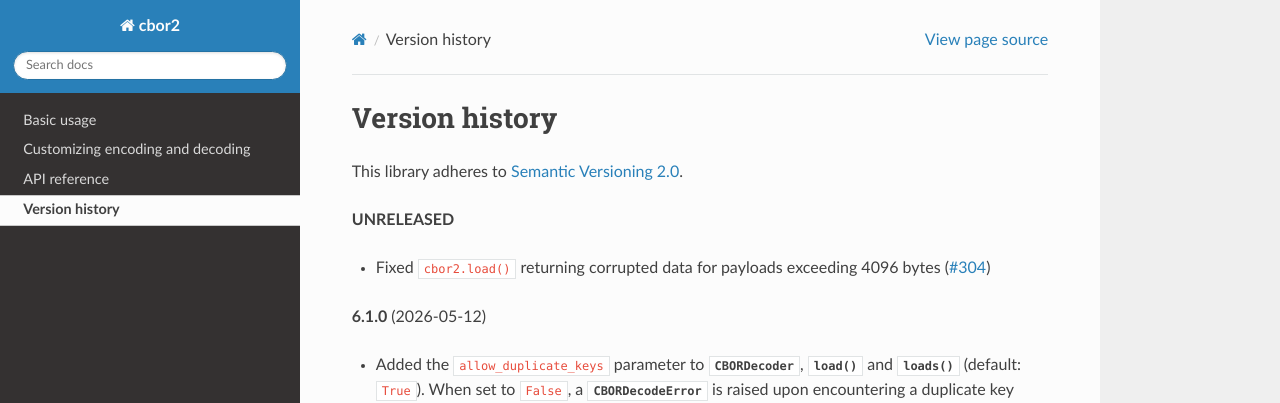
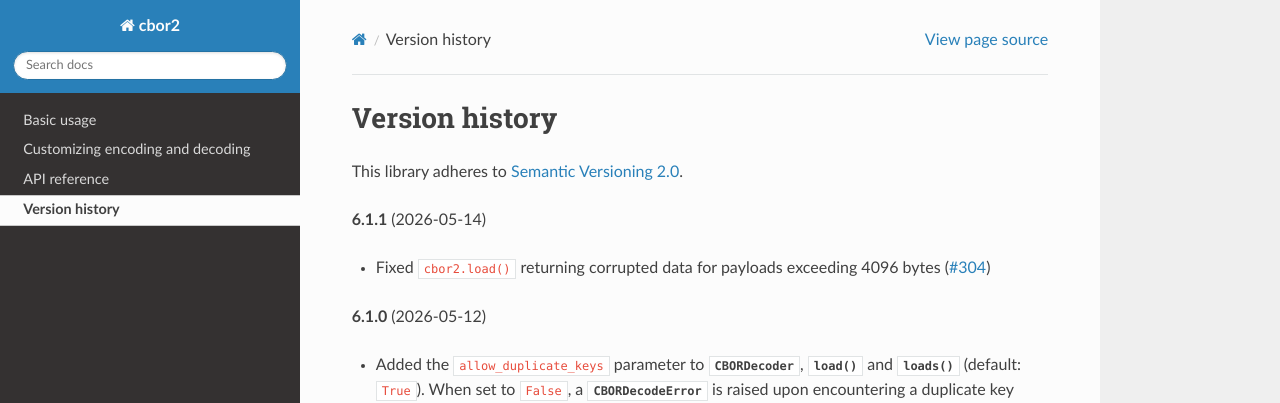
Before and after one commit to agronholm/cbor2, a Sphinx documentation site: the page built from docs/versionhistory.rst, in a window 1280 px wide and 900 px high. Shown: the top 403 px of the window. Built offline with Sphinx 7.4.7 and the Read the Docs theme 3.1.0, drawn with Linux system fonts in a browser that asks for light colours; the version number could not be read and is left out.

Commit message:
Bumped up the version

```diff
--- a/docs/versionhistory.rst
+++ b/docs/versionhistory.rst
@@ -5,7 +5,7 @@ Version history
 
 This library adheres to `Semantic Versioning 2.0 <http://semver.org/>`_.
 
-**UNRELEASED**
+**6.1.1** (2026-05-14)
 
 - Fixed ``cbor2.load()`` returning corrupted data for payloads exceeding 4096 bytes
   (`#304 <https://github.com/agronholm/cbor2/issues/304>`_)
```
